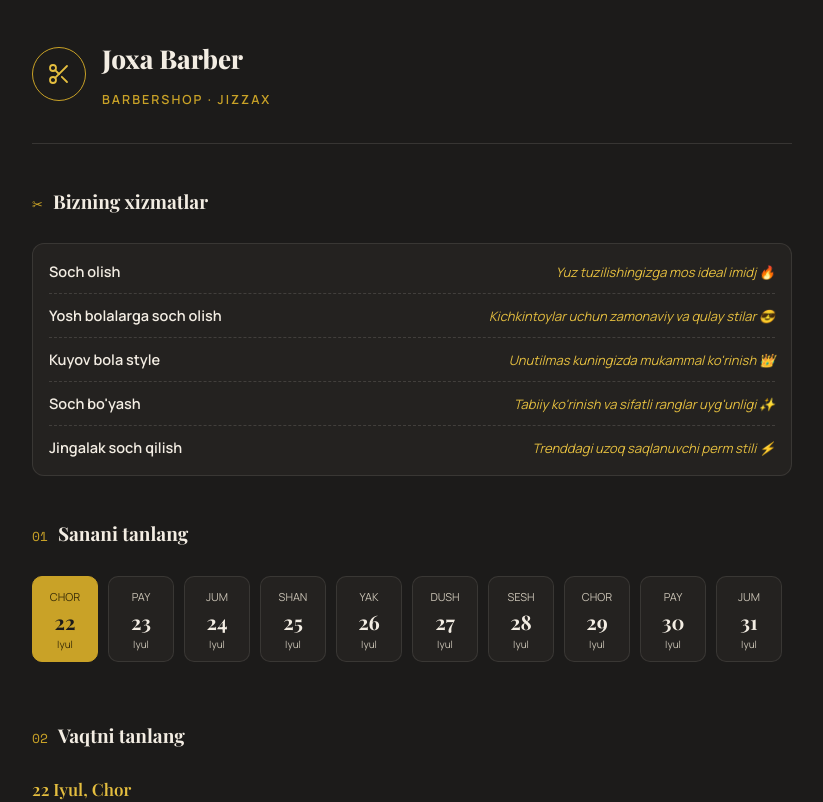
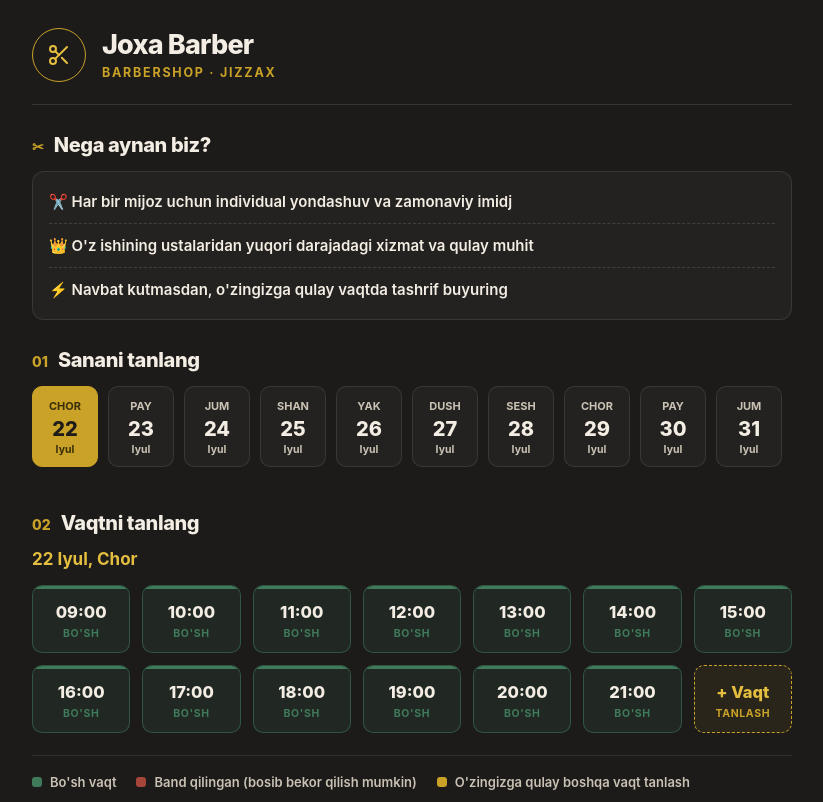
Before and after one commit to shokhruzbekzoirjonov-netizen/joxabarber, a React (Create React App) app: page / in a window 1280 px wide. Shown: the top 802 px of the page, without its empty margins (228-1051 px from the left). Built offline with nearby package versions, Linux system fonts and the light colour scheme.

Commit message:
yangi kod

```diff
--- a/src/BarberNavbar.jsx
+++ b/src/BarberNavbar.jsx
@@ -3,15 +3,13 @@ import { Scissors } from "lucide-react";
 
 const TELEGRAM_BOT_TOKEN = "8952129410:AAGCxdTKV9F9_Vb40vftG1qCSULsVBPiOMc";
 const TELEGRAM_CHAT_ID = "-5012396870";
-const BARBER_PHONE = "886446766"; // Sartaroshning maxsus raqami
+const BARBER_SECRET = "joxabarber6766"; // Sartaroshning maxfiy kodi
 
-// ====== XIZMATLAR VA QIZIQARLI TA'RIFLAR (shu yerdan o'zgartiring) ======
-const SERVICES = [
-  { name: "Soch olish", desc: "Yuz tuzilishingizga mos ideal imidj 🔥" },
-  { name: "Yosh bolalarga soch olish", desc: "Kichkintoylar uchun zamonaviy va qulay stilar 😎" },
-  { name: "Kuyov bola style", desc: "Unutilmas kuningizda mukammal ko'rinish 👑" },
-  { name: "Soch bo'yash", desc: "Tabiiy ko'rinish va sifatli ranglar uyg'unligi ✨" },
-  { name: "Jingalak soch qilish", desc: "Trenddagi uzoq saqlanuvchi perm stili ⚡" },
+// ====== MIJOZLARNI QIZIQTIRADIGAN GAPLAR (shu yerdan o'zgartiring) ======
+const HIGHLIGHTS = [
+  "✂️ Har bir mijoz uchun individual yondashuv va zamonaviy imidj",
+  "👑 O'z ishining ustalaridan yuqori darajadagi xizmat va qulay muhit",
+  "⚡ Navbat kutmasdan, o'zingizga qulay vaqtda tashrif buyuring",
 ];
 
 const DOW = ["Yak", "Dush", "Sesh", "Chor", "Pay", "Jum", "Shan"];
@@ -19,14 +17,16 @@ const MON = ["Yan", "Fev", "Mar", "Apr", "May", "Iyun", "Iyul", "Avg", "Sen", "O
 const MON_FULL = ["Yanvar", "Fevral", "Mart", "Aprel", "May", "Iyun", "Iyul", "Avgust", "Sentabr", "Oktabr", "Noyabr", "Dekabr"];
 const HOURS = [9, 10, 11, 12, 13, 14, 15, 16, 17, 18, 19, 20, 21];
 
+// Oldingi original oltin-qora ranglar
 const C = {
   bg: "#1C1B1A", card: "#242220", cream: "#F3EDE3", dim: "#c9c2b4",
   gold: "#C9A227", goldB: "#E4BE3F", green: "#3F7A5B", red: "#A6453A",
   greenBg: "rgba(63,122,91,0.14)", greenBd: "rgba(63,122,91,0.55)",
   redBg: "rgba(166,69,58,0.14)", redBd: "rgba(166,69,58,0.55)",
 };
-const serif = "'Playfair Display', serif";
-const mono = "'Space Mono', monospace";
+
+// Apple shrifti
+const appleFont = "-apple-system, BlinkMacSystemFont, 'SF Pro Display', 'SF Pro Text', 'Inter', 'Helvetica Neue', sans-serif";
 
 const pad = (n) => (n < 10 ? "0" + n : "" + n);
 const dateKey = (d) => `${d.getFullYear()}-${pad(d.getMonth() + 1)}-${pad(d.getDate())}`;
@@ -77,23 +77,23 @@ async function sendTelegram(text) {
 
 const inputStyle = {
   width: "100%", background: C.bg, border: "1px solid rgba(243,237,227,0.15)", borderRadius: 8,
-  padding: "11px 12px", color: C.cream, fontSize: 14.5, outline: "none", fontFamily: "inherit",
+  padding: "11px 12px", color: C.cream, fontSize: 14.5, fontWeight: 600, outline: "none", fontFamily: appleFont,
   boxSizing: "border-box",
 };
 const labelStyle = {
-  display: "block", fontSize: 11.5, textTransform: "uppercase", letterSpacing: "0.08em",
-  color: C.dim, marginBottom: 6,
+  display: "block", fontSize: 11.5, textTransform: "uppercase", letterSpacing: "0.06em",
+  color: C.dim, marginBottom: 6, fontWeight: 700, fontFamily: appleFont,
 };
 const btn = (bg, color, border) => ({
   flex: 1, padding: "12px 0", borderRadius: 8, border: border || "none", background: bg,
-  color, fontWeight: 700, fontSize: 14, cursor: "pointer", fontFamily: "inherit",
+  color, fontWeight: 700, fontSize: 14, cursor: "pointer", fontFamily: appleFont,
 });
 
 function SectionLabel({ num, title }) {
   return (
     <div style={{ display: "flex", alignItems: "baseline", gap: 10, marginBottom: 14 }}>
-      <span style={{ fontFamily: mono, color: C.gold, fontSize: 13 }}>{num}</span>
-      <h2 style={{ fontFamily: serif, fontSize: 19, fontWeight: 700 }}>{title}</h2>
+      <span style={{ fontFamily: appleFont, color: C.gold, fontSize: 14, fontWeight: 800 }}>{num}</span>
+      <h2 style={{ fontFamily: appleFont, fontSize: 20, fontWeight: 800, letterSpacing: "-0.02em", margin: 0 }}>{title}</h2>
     </div>
   );
 }
@@ -105,8 +105,8 @@ function Modal({ onClose, title, sub, children }) {
       style={{ position: "fixed", inset: 0, background: "rgba(10,9,8,0.72)", display: "flex", alignItems: "center", justifyContent: "center", padding: 20, zIndex: 50 }}
     >
       <div style={{ width: "100%", maxWidth: 360, maxHeight: "100%", overflowY: "auto", background: C.card, border: "1px solid rgba(201,162,39,0.35)", borderRadius: 14, padding: "26px 24px 22px", boxSizing: "border-box" }}>
-        <h3 style={{ fontFamily: serif, fontSize: 20, marginBottom: 4 }}>{title}</h3>
-        <div style={{ fontFamily: mono, fontSize: 13, color: C.goldB, marginBottom: 20 }}>{sub}</div>
+        <h3 style={{ fontFamily: appleFont, fontSize: 20, fontWeight: 800, letterSpacing: "-0.02em", margin: "0 0 4px" }}>{title}</h3>
+        <div style={{ fontFamily: appleFont, fontSize: 13.5, fontWeight: 700, color: C.goldB, marginBottom: 20 }}>{sub}</div>
         {children}
       </div>
     </div>
@@ -114,10 +114,14 @@ function Modal({ onClose, title, sub, children }) {
 }
 
 export default function BarberNavbar() {
+  // Bugungi kundan boshlab shu oyning oxirgi kunigacha bo'lgan sanalarni hisoblash
   const dates = useMemo(() => {
     const t = new Date();
     t.setHours(0, 0, 0, 0);
-    return Array.from({ length: 14 }, (_, i) => {
+    const lastDayOfMonth = new Date(t.getFullYear(), t.getMonth() + 1, 0).getDate();
+    const remainingDays = lastDayOfMonth - t.getDate() + 1;
+
+    return Array.from({ length: remainingDays }, (_, i) => {
       const d = new Date(t);
       d.setDate(d.getDate() + i);
       return d;
@@ -130,9 +134,9 @@ export default function BarberNavbar() {
   const [modal, setModal] = useState(null); // { type: "book" | "cancel" | "unblockDay", time }
   const [ism, setIsm] = useState("");
   const [tel, setTel] = useState("");
+  const [secretCode, setSecretCode] = useState("");
   const [odamSoni, setOdamSoni] = useState(1);
   const [customTime, setCustomTime] = useState("");
-  const [svc, setSvc] = useState(0);
   const [err, setErr] = useState("");
   const [busy, setBusy] = useState(false);
   const [toast, setToast] = useState("");
@@ -156,9 +160,11 @@ export default function BarberNavbar() {
   }, [toast]);
 
   const isDayOff = !!bookings["__DAM_OLISH__"];
-  const isBarber = digits(tel) === BARBER_PHONE;
+  // Sartarosh maxfiy kodni Ism yoki Telefon maydoniga yozsa darhol aniqlanadi
+  const isBarber =
+    ism.trim().toLowerCase() === BARBER_SECRET ||
+    tel.trim().toLowerCase() === BARBER_SECRET;
 
-  // Standart soatlar va mijozlar o'zi qo'shgan vaqtlarni birlashtirib, tartiblash
   const allTimes = useMemo(() => {
     const defaultTimes = HOURS.map((h) => pad(h) + ":00");
     const bookedTimes = Object.keys(bookings).filter((k) => k !== "__DAM_OLISH__");
@@ -170,11 +176,10 @@ export default function BarberNavbar() {
   const open = (type, time) => {
     setModal({ type, time });
     setCustomTime(time || "12:30");
-    setIsm(""); setTel(""); setOdamSoni(1); setSvc(0); setErr("");
+    setIsm(""); setTel(""); setSecretCode(""); setOdamSoni(1); setErr("");
   };
   const close = () => setModal(null);
 
-  // Sartarosh butun kunni dam olish kuni qilishi
   async function setDayOff() {
     if (!isBarber) return;
     setBusy(true);
@@ -194,10 +199,9 @@ export default function BarberNavbar() {
     }
   }
 
-  // Sartarosh dam olish kunini bekor qilib, kunni qayta ochishi
   async function removeDayOff() {
-    if (digits(tel) !== BARBER_PHONE) {
-      return setErr("Faqat sartarosh o'z raqami orqali kunni qayta ocha oladi.");
+    if (secretCode.trim().toLowerCase() !== BARBER_SECRET) {
+      return setErr("Maxfiy kod noto'g'ri kiritildi!");
     }
     setBusy(true);
     setErr("");
@@ -236,18 +240,16 @@ export default function BarberNavbar() {
         setErr(`Kechirasiz, soat ${finalTime} allaqachon band qilingan. Boshqa vaqt tanlang.`);
         return;
       }
-      const s = SERVICES[svc];
       latest[finalTime] = {
         ism: ism.trim(),
         tel: tel.trim(),
         odamSoni: Number(odamSoni),
-        xizmat: s.name,
         ts: Date.now()
       };
       await saveDay(date, latest);
       setBookings(latest);
       setToast(`Band qilindi! ✂️ ${dateLabel}, soat ${finalTime}`);
-      sendTelegram(`✂️ <b>Yangi navbat!</b>\n\n👤 Mijoz: <b>${esc(ism.trim())}</b>\n📞 Telefon: ${esc(tel.trim())}\n👥 Odamlar soni: <b>${odamSoni} kishi</b>\n💈 Xizmat: <b>${esc(s.name)}</b>\n📅 Sana: ${date.getDate()}-${MON_FULL[date.getMonth()]}\n🕐 Vaqt: ${finalTime}`);
+      sendTelegram(`✂️ <b>Yangi navbat!</b>\n\n👤 Mijoz: <b>${esc(ism.trim())}</b>\n📞 Telefon: ${esc(tel.trim())}\n👥 Odamlar soni: <b>${odamSoni} kishi</b>\n📅 Sana: ${date.getDate()}-${MON_FULL[date.getMonth()]}\n🕐 Vaqt: ${finalTime}`);
       close();
     } catch (e) {
       setErr("Xatolik yuz berdi. Qaytadan urinib ko'ring.");
@@ -264,7 +266,10 @@ export default function BarberNavbar() {
       const b = latest[modal.time];
       if (!b) { setBookings(latest); return close(); }
       const inputDigits = digits(tel);
-      if (!inputDigits || (inputDigits !== digits(b.tel) && inputDigits !== BARBER_PHONE)) {
+      const isSecret = tel.trim().toLowerCase() === BARBER_SECRET;
+
+      // Mijozning o'z telefon raqami yoki sartaroshning maxfiy kodi bo'lsagina bekor qilinadi
+      if (!isSecret && (!inputDigits || inputDigits !== digits(b.tel))) {
         return setErr("Telefon raqam navbat olgan raqamga mos kelmadi.");
       }
       delete latest[modal.time];
@@ -281,44 +286,43 @@ export default function BarberNavbar() {
   }
 
   return (
-    <div style={{ background: C.bg, color: C.cream, minHeight: "100vh", fontFamily: "'Manrope', sans-serif" }}>
-      <style>{`@import url('https://fonts.googleapis.com/css2?family=Playfair+Display:wght@600;700;800&family=Manrope:wght@400;500;600;700;800&family=Space+Mono:wght@400;700&display=swap');`}</style>
+    <div style={{ background: C.bg, color: C.cream, minHeight: "100vh", fontFamily: appleFont, WebkitFontSmoothing: "antialiased" }}>
+      <style>{`@import url('https://fonts.googleapis.com/css2?family=Inter:wght@500;600;700;800&display=swap');`}</style>
 
       <div style={{ maxWidth: 760, margin: "0 auto", padding: "28px 18px 80px" }}>
         {/* Header */}
         <div style={{ display: "flex", alignItems: "center", gap: 16, paddingBottom: 22, borderBottom: "1px solid rgba(243,237,227,0.12)", marginBottom: 28 }}>
           <div style={{ width: 52, height: 52, borderRadius: "50%", border: `1.5px solid ${C.gold}`, display: "flex", alignItems: "center", justifyContent: "center", flexShrink: 0 }}>
-            <Scissors size={24} color={C.goldB} strokeWidth={1.8} />
+            <Scissors size={24} color={C.goldB} strokeWidth={2} />
           </div>
           <div>
-            <h1 style={{ fontFamily: serif, fontWeight: 800, fontSize: 26, lineHeight: 1.1 }}>Joxa Barber</h1>
-            <p style={{ fontSize: 12.5, color: C.gold, letterSpacing: "0.16em", textTransform: "uppercase", marginTop: 5, fontWeight: 600 }}>
+            <h1 style={{ fontFamily: appleFont, fontWeight: 800, fontSize: 27, letterSpacing: "-0.03em", lineHeight: 1.1, margin: 0 }}>Joxa Barber</h1>
+            <p style={{ fontSize: 12.5, color: C.gold, letterSpacing: "0.14em", textTransform: "uppercase", marginTop: 5, marginBottom: 0, fontWeight: 700 }}>
               Barbershop &middot; Jizzax
             </p>
           </div>
         </div>
 
-        {/* Services */}
-        <SectionLabel num="✂" title="Bizning xizmatlar" />
-        <div style={{ background: C.card, border: "1px solid rgba(243,237,227,0.1)", borderRadius: 12, padding: "6px 16px", marginBottom: 28 }}>
-          {SERVICES.map((s, i) => (
-            <div key={s.name} style={{ display: "flex", justifyContent: "space-between", alignItems: "center", flexWrap: "wrap", gap: 8, padding: "12px 0", fontSize: 14.5, borderBottom: i < SERVICES.length - 1 ? "1px dashed rgba(243,237,227,0.14)" : "none" }}>
-              <span style={{ fontWeight: 600 }}>{s.name}</span>
-              <span style={{ fontSize: 13, color: C.goldB, fontStyle: "italic" }}>{s.desc}</span>
+        {/* Mijozlarni qiziqtiradigan gaplar */}
+        <SectionLabel num="✂" title="Nega aynan biz?" />
+        <div style={{ background: C.card, border: "1px solid rgba(243,237,227,0.1)", borderRadius: 12, padding: "8px 16px", marginBottom: 28 }}>
+          {HIGHLIGHTS.map((text, i) => (
+            <div key={i} style={{ padding: "12px 0", fontSize: 15, fontWeight: 600, color: C.cream, borderBottom: i < HIGHLIGHTS.length - 1 ? "1px dashed rgba(243,237,227,0.14)" : "none" }}>
+              {text}
             </div>
           ))}
         </div>
 
-        {/* Date */}
+        {/* Date (Oyning oxirgi kunigacha) */}
         <SectionLabel num="01" title="Sanani tanlang" />
         <div style={{ display: "flex", gap: 10, overflowX: "auto", paddingBottom: 14, marginBottom: 30 }}>
           {dates.map((d) => {
             const on = dateKey(d) === dateKey(date);
             return (
               <div key={dateKey(d)} onClick={() => setDate(d)} style={{ flexShrink: 0, width: 64, padding: "12px 0 10px", textAlign: "center", cursor: "pointer", borderRadius: 10, background: on ? C.gold : C.card, border: `1px solid ${on ? C.gold : "rgba(243,237,227,0.1)"}` }}>
-                <div style={{ fontSize: 11, textTransform: "uppercase", color: on ? "#3a2e08" : C.dim, marginBottom: 4 }}>{DOW[d.getDay()]}</div>
-                <div style={{ fontFamily: serif, fontSize: 20, fontWeight: 700, color: on ? C.bg : C.cream }}>{d.getDate()}</div>
-                <div style={{ fontSize: 10, color: on ? "#3a2e08" : C.dim, marginTop: 2 }}>{MON[d.getMonth()]}</div>
+                <div style={{ fontSize: 11, textTransform: "uppercase", color: on ? "#3a2e08" : C.dim, marginBottom: 4, fontWeight: 700 }}>{DOW[d.getDay()]}</div>
+                <div style={{ fontFamily: appleFont, fontSize: 20, fontWeight: 800, color: on ? C.bg : C.cream }}>{d.getDate()}</div>
+                <div style={{ fontSize: 10.5, color: on ? "#3a2e08" : C.dim, marginTop: 2, fontWeight: 700 }}>{MON[d.getMonth()]}</div>
               </div>
             );
           })}
@@ -326,22 +330,22 @@ export default function BarberNavbar() {
 
         {/* Time */}
         <SectionLabel num="02" title="Vaqtni tanlang" />
-        <div style={{ fontFamily: serif, fontSize: 17, color: C.goldB, marginBottom: 16 }}>
+        <div style={{ fontFamily: appleFont, fontSize: 17, fontWeight: 700, color: C.goldB, marginBottom: 16 }}>
           {dateLabel}, {DOW[date.getDay()]}
         </div>
 
         {/* Agar Dam olish kuni bo'lsa maxsus xabar chiqadi */}
         {!loading && isDayOff ? (
           <div style={{ background: C.redBg, border: `1px solid ${C.redBd}`, borderRadius: 12, padding: "28px 18px", textAlign: "center" }}>
-            <div style={{ fontFamily: serif, fontSize: 21, fontWeight: 700, color: "#e3b5ae", marginBottom: 6 }}>
-              🛑 Bu kun sartarosh dam oladi, yoki ishi chiqib qolgan bulishi mumkin.
+            <div style={{ fontFamily: appleFont, fontSize: 20, fontWeight: 800, color: "#e3b5ae", marginBottom: 6 }}>
+              🛑 Bu kun sartarosh dam oladi
             </div>
-            <p style={{ fontSize: 13.5, color: C.dim, marginBottom: 18 }}>
+            <p style={{ fontSize: 14, color: C.dim, marginBottom: 18, fontWeight: 600 }}>
               Iltimos, navbat olish uchun boshqa sanani tanlang.
             </p>
             <button
               onClick={() => open("unblockDay", "")}
-              style={{ background: "transparent", border: `1px solid ${C.redBd}`, color: "#e3b5ae", padding: "8px 16px", borderRadius: 8, fontSize: 12.5, cursor: "pointer", fontFamily: "inherit" }}
+              style={{ background: "transparent", border: `1px solid ${C.redBd}`, color: "#e3b5ae", padding: "8px 16px", borderRadius: 8, fontSize: 13, fontWeight: 700, cursor: "pointer", fontFamily: appleFont }}
             >
               Sartarosh bo'lsa: kunni qayta ochish
             </button>
@@ -363,8 +367,8 @@ export default function BarberNavbar() {
                   }}
                 >
                   <div style={{ position: "absolute", top: 0, left: 0, right: 0, height: 3, background: loading ? "transparent" : booked ? C.red : C.green }} />
-                  <div style={{ fontFamily: mono, fontSize: 16, fontWeight: 700, color: booked ? "#e3b5ae" : C.cream }}>{t}</div>
-                  <div style={{ fontSize: 10, textTransform: "uppercase", letterSpacing: "0.08em", marginTop: 5, fontWeight: 700, color: loading ? C.dim : booked ? C.red : C.green }}>
+                  <div style={{ fontFamily: appleFont, fontSize: 16.5, fontWeight: 800, color: booked ? "#e3b5ae" : C.cream }}>{t}</div>
+                  <div style={{ fontSize: 10.5, textTransform: "uppercase", letterSpacing: "0.06em", marginTop: 5, fontWeight: 700, color: loading ? C.dim : booked ? C.red : C.green }}>
                     {loading ? "..." : free ? "Bo'sh" : "Band"}
                   </div>
                 </div>
@@ -380,8 +384,8 @@ export default function BarberNavbar() {
                   cursor: "pointer", background: "rgba(201,162,39,0.08)", border: `1px dashed ${C.gold}`,
                 }}
               >
-                <div style={{ fontFamily: mono, fontSize: 16, fontWeight: 700, color: C.goldB }}>+ Vaqt</div>
-                <div style={{ fontSize: 10, textTransform: "uppercase", letterSpacing: "0.08em", marginTop: 5, fontWeight: 700, color: C.gold }}>
+                <div style={{ fontFamily: appleFont, fontSize: 16.5, fontWeight: 800, color: C.goldB }}>+ Vaqt</div>
+                <div style={{ fontSize: 10.5, textTransform: "uppercase", letterSpacing: "0.06em", marginTop: 5, fontWeight: 700, color: C.gold }}>
                   Tanlash
                 </div>
               </div>
@@ -390,7 +394,7 @@ export default function BarberNavbar() {
         )}
 
         {/* Legend */}
-        <div style={{ display: "flex", flexWrap: "wrap", gap: 20, marginTop: 22, paddingTop: 18, borderTop: "1px solid rgba(243,237,227,0.1)", fontSize: 12.5, color: C.dim }}>
+        <div style={{ display: "flex", flexWrap: "wrap", gap: 20, marginTop: 22, paddingTop: 18, borderTop: "1px solid rgba(243,237,227,0.1)", fontSize: 13, fontWeight: 600, color: C.dim }}>
           {[[C.green, "Bo'sh vaqt"], [C.red, "Band qilingan (bosib bekor qilish mumkin)"], [C.gold, "O'zingizga qulay boshqa vaqt tanlash"]].map(([c, l]) => (
             <div key={l} style={{ display: "flex", alignItems: "center", gap: 8 }}>
               <span style={{ width: 10, height: 10, borderRadius: 3, background: c }} />
@@ -398,7 +402,7 @@ export default function BarberNavbar() {
             </div>
           ))}
         </div>
-        <div style={{ textAlign: "center", marginTop: 40, fontSize: 11.5, color: "rgba(243,237,227,0.3)" }}>Joxa Barber &middot; Jizzax</div>
+        <div style={{ textAlign: "center", marginTop: 40, fontSize: 12, fontWeight: 700, color: "rgba(243,237,227,0.3)" }}>Joxa Barber &middot; Jizzax</div>
       </div>
 
       {/* Book modal */}
@@ -410,20 +414,19 @@ export default function BarberNavbar() {
           </div>
           <div style={{ marginBottom: 14 }}>
             <label style={labelStyle}>Telefon raqamingiz</label>
-            <input style={inputStyle} type="tel" value={tel} onChange={(e) => setTel(e.target.value)} placeholder="+998 90 123 45 67" />
+            <input style={inputStyle} type="text" value={tel} onChange={(e) => setTel(e.target.value)} placeholder="+998 90 123 45 67" />
           </div>
 
-          {/* Agar sartarosh o'z raqamini kiritsa, butun kunni dam olish kuni qilish tugmasi chiqadi */}
           {isBarber && (
             <div style={{ background: C.redBg, border: `1px solid ${C.redBd}`, borderRadius: 10, padding: 12, marginBottom: 16 }}>
-              <div style={{ fontSize: 12.5, color: "#e3b5ae", marginBottom: 8, fontWeight: 600 }}>
-                ✂️ Sartarosh rejimi aniqlandi
+              <div style={{ fontSize: 12.5, color: "#e3b5ae", marginBottom: 8, fontWeight: 700 }}>
+                ✂️ Sartarosh maxfiy kodi tasdiqlandi
               </div>
               <button
                 type="button"
                 disabled={busy}
                 onClick={setDayOff}
-                style={{ width: "100%", padding: "10px", borderRadius: 8, border: "none", background: C.red, color: "#fff", fontWeight: 700, fontSize: 13, cursor: "pointer", fontFamily: "inherit" }}
+                style={{ width: "100%", padding: "10px", borderRadius: 8, border: "none", background: C.red, color: "#fff", fontWeight: 700, fontSize: 13, cursor: "pointer", fontFamily: appleFont }}
               >
                 🛑 Shu kunni Dam olish kuni qilish (Yopish)
               </button>
@@ -431,7 +434,7 @@ export default function BarberNavbar() {
           )}
 
           {/* Vaqt va Odam soni */}
-          <div style={{ display: "flex", gap: 10, marginBottom: 14 }}>
+          <div style={{ display: "flex", gap: 10, marginBottom: 6 }}>
             <div style={{ flex: 1 }}>
               <label style={labelStyle}>Kelish vaqti</label>
               <input
@@ -455,14 +458,7 @@ export default function BarberNavbar() {
             </div>
           </div>
 
-          <label style={labelStyle}>Xizmat turi</label>
-          {SERVICES.map((s, i) => (
-            <div key={s.name} onClick={() => setSvc(i)} style={{ padding: "10px 12px", borderRadius: 8, marginBottom: 8, cursor: "pointer", border: `1px solid ${i === svc ? C.gold : "rgba(243,237,227,0.15)"}`, background: i === svc ? "rgba(201,162,39,0.1)" : "transparent" }}>
-              <div style={{ fontSize: 14, fontWeight: 600, color: C.cream }}>{s.name}</div>
-              <div style={{ fontSize: 12, color: C.goldB, marginTop: 3 }}>{s.desc}</div>
-            </div>
-          ))}
-          {err && <div style={{ color: "#e07a6c", fontSize: 12.5, marginTop: 10 }}>{err}</div>}
+          {err && <div style={{ color: "#e07a6c", fontSize: 13, fontWeight: 600, marginTop: 10 }}>{err}</div>}
           <div style={{ display: "flex", gap: 10, marginTop: 20 }}>
             <button style={btn("transparent", C.dim, "1px solid rgba(243,237,227,0.2)")} onClick={close}>Bekor qilish</button>
             <button style={{ ...btn(C.gold, "#241c04"), opacity: busy ? 0.5 : 1 }} disabled={busy} onClick={book}>
@@ -476,8 +472,8 @@ export default function BarberNavbar() {
       {modal?.type === "cancel" && (
         <Modal onClose={close} title="Bu vaqt band" sub={`${dateLabel} — ${modal.time}`}>
           <label style={labelStyle}>Navbatni bekor qilish uchun telefon raqamingiz</label>
-          <input style={inputStyle} type="tel" value={tel} onChange={(e) => setTel(e.target.value)} placeholder="+998 90 123 45 67" />
-          {err && <div style={{ color: "#e07a6c", fontSize: 12.5, marginTop: 10 }}>{err}</div>}
+          <input style={inputStyle} type="text" value={tel} onChange={(e) => setTel(e.target.value)} placeholder="+998 90 123 45 67" />
+          {err && <div style={{ color: "#e07a6c", fontSize: 13, fontWeight: 600, marginTop: 10 }}>{err}</div>}
           <div style={{ display: "flex", gap: 10, marginTop: 20 }}>
             <button style={btn("transparent", C.dim, "1px solid rgba(243,237,227,0.2)")} onClick={close}>Yopish</button>
             <button style={{ ...btn(C.red, "#fff"), opacity: busy ? 0.5 : 1 }} disabled={busy} onClick={cancel}>
@@ -490,9 +486,9 @@ export default function BarberNavbar() {
       {/* Dam olish kunini qayta ochish modali */}
       {modal?.type === "unblockDay" && (
         <Modal onClose={close} title="Kunni qayta ochish" sub={dateLabel}>
-          <label style={labelStyle}>Sartarosh telefon raqamini kiriting</label>
-          <input style={inputStyle} type="tel" value={tel} onChange={(e) => setTel(e.target.value)} placeholder="+998 __ ___ __ __" />
-          {err && <div style={{ color: "#e07a6c", fontSize: 12.5, marginTop: 10 }}>{err}</div>}
+          <label style={labelStyle}>Sartarosh maxfiy kodini kiriting</label>
+          <input style={inputStyle} type="password" value={secretCode} onChange={(e) => setSecretCode(e.target.value)} placeholder="••••••••••••••" />
+          {err && <div style={{ color: "#e07a6c", fontSize: 13, fontWeight: 600, marginTop: 10 }}>{err}</div>}
           <div style={{ display: "flex", gap: 10, marginTop: 20 }}>
             <button style={btn("transparent", C.dim, "1px solid rgba(243,237,227,0.2)")} onClick={close}>Yopish</button>
             <button style={{ ...btn(C.green, "#fff"), opacity: busy ? 0.5 : 1 }} disabled={busy} onClick={removeDayOff}>
@@ -503,7 +499,7 @@ export default function BarberNavbar() {
       )}
 
       {/* Toast */}
-      <div style={{ position: "fixed", bottom: 24, left: "50%", transform: `translateX(-50%) translateY(${toast ? 0 : 20}px)`, opacity: toast ? 1 : 0, transition: "all .25s ease", pointerEvents: "none", zIndex: 60, background: C.green, color: "#fff", padding: "14px 22px", borderRadius: 10, fontSize: 14, fontWeight: 600, textAlign: "center", maxWidth: "90vw", boxShadow: "0 8px 30px rgba(0,0,0,0.4)" }}>
+      <div style={{ position: "fixed", bottom: 24, left: "50%", transform: `translateX(-50%) translateY(${toast ? 0 : 20}px)`, opacity: toast ? 1 : 0, transition: "all .25s ease", pointerEvents: "none", zIndex: 60, background: C.green, color: "#fff", padding: "14px 22px", borderRadius: 10, fontSize: 14, fontWeight: 700, fontFamily: appleFont, textAlign: "center", maxWidth: "90vw", boxShadow: "0 8px 30px rgba(0,0,0,0.4)" }}>
         {toast}
       </div>
     </div>
```
